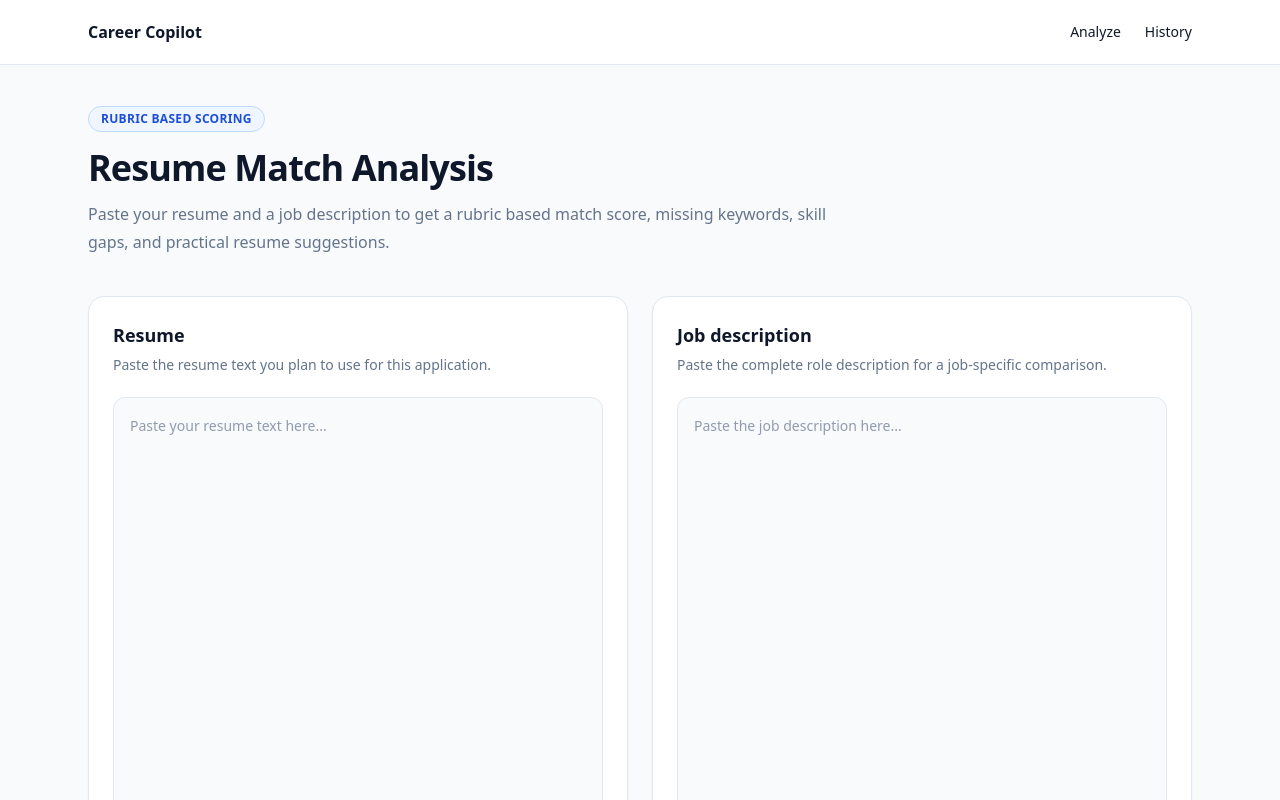
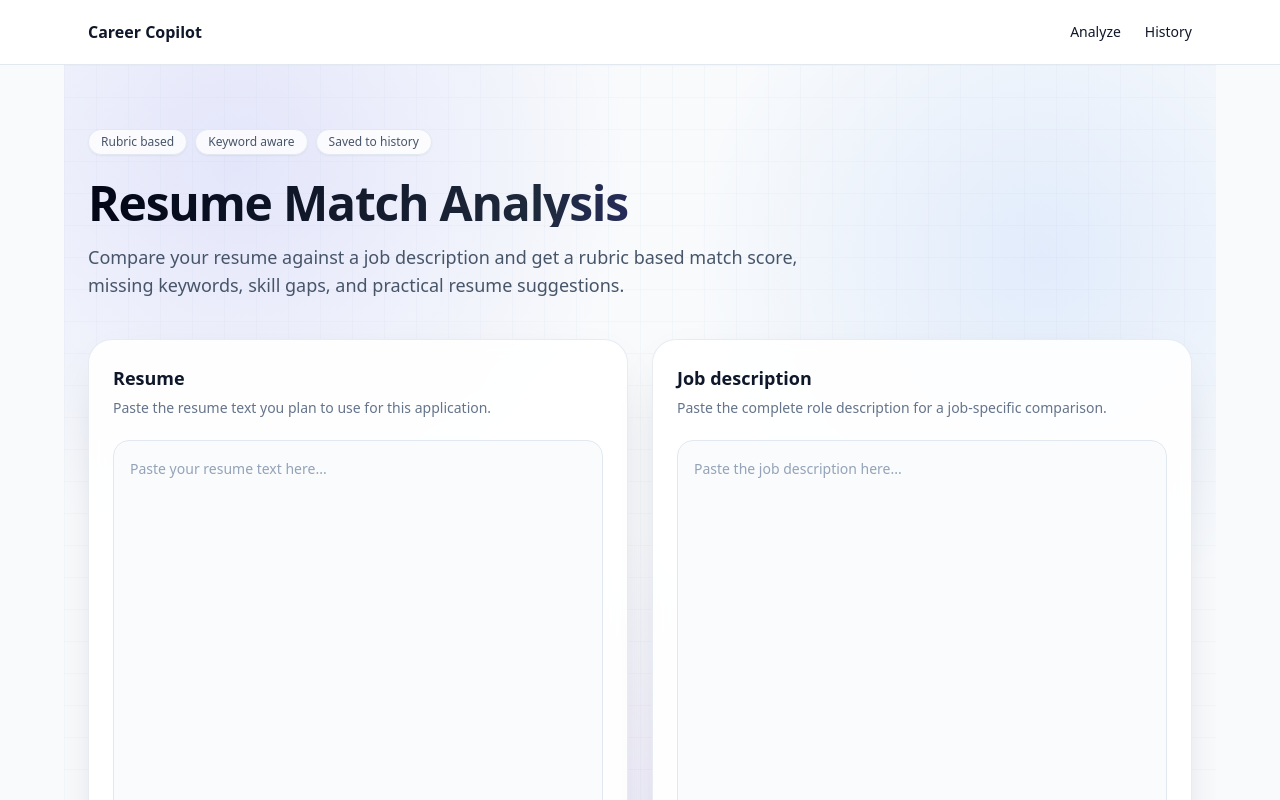
Before and after one commit to SaltedFishyy/AI-Resume-Match-Analyzer, a Next.js app: page /analyze in a window 1280 px wide. Shown: the top 800 px of the page. Built offline with nearby package versions, Linux system fonts and the light colour scheme; no server answers.

Commit message:
add History detail

```diff
--- a/app/analyze/page.tsx
+++ b/app/analyze/page.tsx
@@ -4,16 +4,29 @@ import { AnalyzeForm } from "@/components/AnalyzeForm";
 export default function AnalyzePage() {
   return (
     <AppShell>
-      <header className="max-w-3xl">
-        <span className="inline-flex rounded-full border border-blue-200 bg-blue-50 px-3 py-1 text-xs font-semibold uppercase tracking-wide text-blue-700">
-          Rubric based scoring
-        </span>
-        <h1 className="mt-4 text-4xl font-bold tracking-tight">Resume Match Analysis</h1>
-        <p className="mt-3 text-base leading-7 text-muted-foreground">
-          Paste your resume and a job description to get a rubric based match score, missing keywords, skill gaps, and practical resume suggestions.
-        </p>
-      </header>
-      <AnalyzeForm />
+      <div className="relative -mx-6 -my-10 min-h-screen overflow-hidden bg-slate-50 px-6 py-12 sm:py-16">
+        <div className="pointer-events-none absolute inset-0 bg-[radial-gradient(circle_at_15%_10%,rgba(99,102,241,0.14),transparent_30%),radial-gradient(circle_at_85%_20%,rgba(59,130,246,0.12),transparent_28%),radial-gradient(circle_at_50%_80%,rgba(139,92,246,0.08),transparent_32%)]" />
+        <div className="pointer-events-none absolute inset-0 opacity-40 [background-image:linear-gradient(rgba(148,163,184,0.12)_1px,transparent_1px),linear-gradient(90deg,rgba(148,163,184,0.12)_1px,transparent_1px)] [background-size:32px_32px]" />
+
+        <div className="relative mx-auto max-w-6xl">
+          <header className="max-w-4xl">
+            <div className="flex flex-wrap gap-2">
+              {["Rubric based", "Keyword aware", "Saved to history"].map((chip) => (
+                <span key={chip} className="rounded-full border border-slate-200 bg-white/80 px-3 py-1 text-xs font-medium text-slate-600 shadow-sm backdrop-blur">
+                  {chip}
+                </span>
+              ))}
+            </div>
+            <h1 className="mt-6 bg-gradient-to-r from-slate-950 via-slate-800 to-indigo-700 bg-clip-text text-4xl font-bold tracking-tight text-transparent sm:text-5xl">
+              Resume Match Analysis
+            </h1>
+            <p className="mt-4 max-w-3xl text-base leading-7 text-slate-600 sm:text-lg">
+              Compare your resume against a job description and get a rubric based match score, missing keywords, skill gaps, and practical resume suggestions.
+            </p>
+          </header>
+          <AnalyzeForm />
+        </div>
+      </div>
     </AppShell>
   );
 }
--- /dev/null
+++ b/app/history/[id]/page.tsx
@@ -0,0 +1,90 @@
+import Link from "next/link";
+import { notFound } from "next/navigation";
+import { AppShell } from "@/components/AppShell";
+import { getCurrentAppUser } from "@/lib/current-user";
+import { prisma } from "@/lib/prisma";
+
+export const dynamic = "force-dynamic";
+
+type AnalysisDetailPageProps = {
+  params: Promise<{ id: string }>;
+};
+
+function DetailList({ title, description, items }: { title: string; description: string; items: string[] }) {
+  return (
+    <section className="rounded-xl border bg-white p-6 shadow-sm">
+      <h2 className="text-lg font-semibold">{title}</h2>
+      <p className="mt-1 text-sm text-muted-foreground">{description}</p>
+      {items.length > 0 ? (
+        <ul className="mt-5 space-y-3 text-sm leading-6 text-foreground/80">
+          {items.map((item, index) => (
+            <li key={`${title}-${index}`} className="flex gap-3">
+              <span className="mt-2.5 h-1.5 w-1.5 shrink-0 rounded-full bg-primary" />
+              <span>{item}</span>
+            </li>
+          ))}
+        </ul>
+      ) : (
+        <p className="mt-5 text-sm text-muted-foreground">No items identified.</p>
+      )}
+    </section>
+  );
+}
+
+export default async function AnalysisDetailPage({ params }: AnalysisDetailPageProps) {
+  const { id } = await params;
+  const user = await getCurrentAppUser();
+  const analysis = await prisma.resumeAnalysis.findFirst({
+    where: { id, userId: user.id },
+  });
+
+  if (!analysis) notFound();
+
+  return (
+    <AppShell>
+      <Link href="/history" className="text-sm font-medium text-primary hover:underline">← Back to history</Link>
+
+      <header className="mt-6 flex flex-wrap items-end justify-between gap-5 border-b pb-8">
+        <div>
+          <p className="text-sm font-medium uppercase tracking-wide text-primary">Saved analysis</p>
+          <h1 className="mt-2 text-3xl font-bold tracking-tight">Resume match details</h1>
+          <time className="mt-2 block text-sm text-muted-foreground" dateTime={analysis.createdAt.toISOString()}>
+            Created {analysis.createdAt.toLocaleDateString("en-US", { year: "numeric", month: "long", day: "numeric" })}
+          </time>
+        </div>
+        <div className="rounded-xl border bg-white px-6 py-4 text-center shadow-sm">
+          <p className="text-xs font-medium uppercase tracking-wide text-muted-foreground">Match score</p>
+          <p className="mt-1 text-3xl font-bold">{analysis.matchScore} / 100</p>
+        </div>
+      </header>
+
+      <div className="mt-8 grid gap-6 md:grid-cols-2">
+        <DetailList title="Strengths" description="What already matches the job." items={analysis.strengths} />
+        <DetailList title="Missing keywords" description="Important terms that are missing or weak in the resume." items={analysis.missingKeywords} />
+        <DetailList title="Skill gaps" description="Skills or experience that need stronger evidence." items={analysis.skillGaps} />
+        <DetailList title="Resume bullet suggestions" description="Suggested improvements based on the existing experience." items={analysis.bulletSuggestions} />
+      </div>
+
+      <div className="mt-6">
+        <DetailList title="Action plan" description="The highest-priority improvements for this application." items={analysis.actionPlan} />
+      </div>
+
+      <div className="mt-8 grid gap-6 lg:grid-cols-2">
+        <DocumentCard title="Resume text" description="The resume used for this analysis." text={analysis.resumeText} />
+        <DocumentCard title="Job description" description="The role used for this comparison." text={analysis.jobDescription} />
+      </div>
+    </AppShell>
+  );
+}
+
+function DocumentCard({ title, description, text }: { title: string; description: string; text: string }) {
+  return (
+    <section className="rounded-xl border bg-white p-6 shadow-sm">
+      <h2 className="text-lg font-semibold">{title}</h2>
+      <p className="mt-1 text-sm text-muted-foreground">{description}</p>
+      <div className="mt-5 max-h-[36rem] overflow-auto whitespace-pre-wrap rounded-lg bg-muted p-4 text-sm leading-6">
+        {text}
+      </div>
+    </section>
+  );
+}
--- a/components/AnalyzeForm.tsx
+++ b/components/AnalyzeForm.tsx
@@ -55,7 +55,7 @@ export function AnalyzeForm() {
     <>
       <form className="mt-10" onSubmit={handleSubmit}>
         <div className="grid gap-6 lg:grid-cols-2">
-          <section className="rounded-2xl border bg-white p-5 shadow-sm sm:p-6">
+          <section className="rounded-3xl border border-slate-200/80 bg-white/90 p-5 shadow-[0_16px_50px_-30px_rgba(15,23,42,0.35)] backdrop-blur sm:p-6">
             <label htmlFor="resumeText" className="text-lg font-semibold">Resume</label>
             <p className="mt-1 text-sm leading-6 text-muted-foreground">
               Paste the resume text you plan to use for this application.
@@ -63,7 +63,7 @@ export function AnalyzeForm() {
             <ResumeInput value={resumeText} onChange={setResumeText} />
           </section>
 
-          <section className="rounded-2xl border bg-white p-5 shadow-sm sm:p-6">
+          <section className="rounded-3xl border border-slate-200/80 bg-white/90 p-5 shadow-[0_16px_50px_-30px_rgba(15,23,42,0.35)] backdrop-blur sm:p-6">
             <label htmlFor="jobDescription" className="text-lg font-semibold">Job description</label>
             <p className="mt-1 text-sm leading-6 text-muted-foreground">
               Paste the complete role description for a job-specific comparison.
@@ -73,7 +73,7 @@ export function AnalyzeForm() {
         </div>
 
         {error && (
-          <p role="alert" className="mt-5 rounded-xl border border-red-200 bg-red-50 p-4 text-sm font-medium text-red-700">
+          <p role="alert" className="mt-5 rounded-2xl border border-red-200 bg-red-50/90 p-4 text-sm font-medium text-red-700 shadow-sm">
             {error}
           </p>
         )}
@@ -82,7 +82,7 @@ export function AnalyzeForm() {
           <button
             type="submit"
             disabled={isLoading}
-            className="inline-flex min-w-44 items-center justify-center rounded-xl bg-primary px-7 py-3.5 font-semibold text-primary-foreground shadow-sm transition hover:opacity-90 disabled:cursor-not-allowed disabled:opacity-50"
+            className="inline-flex min-w-48 items-center justify-center rounded-xl bg-gradient-to-r from-indigo-600 to-blue-600 px-7 py-3.5 font-semibold text-white shadow-lg shadow-indigo-600/20 transition hover:-translate-y-0.5 hover:shadow-xl hover:shadow-indigo-600/25 disabled:cursor-not-allowed disabled:opacity-50 disabled:hover:translate-y-0"
           >
             {isLoading ? "Analyzing..." : "Analyze resume"}
           </button>
--- a/components/JobDescriptionInput.tsx
+++ b/components/JobDescriptionInput.tsx
@@ -12,7 +12,7 @@ export function JobDescriptionInput({ value, onChange }: JobDescriptionInputProp
       rows={16}
       required
       placeholder="Paste the job description here..."
-      className="mt-5 min-h-96 w-full resize-y rounded-xl border bg-background p-4 text-sm leading-6 outline-none transition placeholder:text-muted-foreground/70 focus:border-primary focus:bg-white focus:ring-4 focus:ring-blue-100"
+      className="mt-5 min-h-96 w-full resize-y rounded-2xl border border-slate-200 bg-slate-50/80 p-4 text-sm leading-6 text-slate-800 outline-none transition placeholder:text-slate-400 hover:border-slate-300 focus:border-indigo-400 focus:bg-white focus:ring-4 focus:ring-indigo-100"
     />
   );
 }
--- a/components/ResumeInput.tsx
+++ b/components/ResumeInput.tsx
@@ -12,7 +12,7 @@ export function ResumeInput({ value, onChange }: ResumeInputProps) {
       rows={16}
       required
       placeholder="Paste your resume text here..."
-      className="mt-5 min-h-96 w-full resize-y rounded-xl border bg-background p-4 text-sm leading-6 outline-none transition placeholder:text-muted-foreground/70 focus:border-primary focus:bg-white focus:ring-4 focus:ring-blue-100"
+      className="mt-5 min-h-96 w-full resize-y rounded-2xl border border-slate-200 bg-slate-50/80 p-4 text-sm leading-6 text-slate-800 outline-none transition placeholder:text-slate-400 hover:border-slate-300 focus:border-indigo-400 focus:bg-white focus:ring-4 focus:ring-indigo-100"
     />
   );
 }
--- a/components/ScoreCard.tsx
+++ b/components/ScoreCard.tsx
@@ -13,15 +13,16 @@ export function ScoreCard({ score }: ScoreCardProps) {
   const matchLabel = getMatchLabel(score);
 
   return (
-    <section className="overflow-hidden rounded-xl border bg-white shadow-sm">
-      <div className="grid gap-6 p-6 sm:grid-cols-[auto_1fr] sm:items-center sm:p-8">
-        <div className="flex h-32 w-32 flex-col items-center justify-center rounded-full border-8 border-blue-100 bg-blue-50 text-center">
+    <section className="relative overflow-hidden rounded-3xl border border-slate-200/80 bg-white/95 shadow-[0_20px_60px_-35px_rgba(79,70,229,0.45)] backdrop-blur">
+      <div className="pointer-events-none absolute inset-x-0 top-0 h-24 bg-gradient-to-r from-indigo-100/70 via-blue-50/50 to-violet-100/70" />
+      <div className="relative grid gap-6 p-6 sm:grid-cols-[auto_1fr] sm:items-center sm:p-8">
+        <div className="flex h-32 w-32 flex-col items-center justify-center rounded-full border-8 border-indigo-100 bg-white text-center shadow-lg shadow-indigo-100/70">
           <span className="text-3xl font-bold tracking-tight">{score}</span>
           <span className="text-sm font-medium text-muted-foreground">/ 100</span>
         </div>
 
         <div>
-          <p className="text-sm font-medium uppercase tracking-wide text-primary">Match Score</p>
+          <p className="text-sm font-medium uppercase tracking-wide text-indigo-600">Match Score</p>
           <h3 className="mt-2 text-2xl font-bold">{matchLabel}</h3>
           <p className="mt-3 max-w-2xl text-sm leading-6 text-muted-foreground">
             Based on skills, experience, projects, and keyword coverage.
```
Also changed, not shown: components/AnalysisHistory.tsx (+7 -0 lines), components/AnalysisResult.tsx (+8 -8 lines), 1 other file (tests, documents, lock files or other folders).
